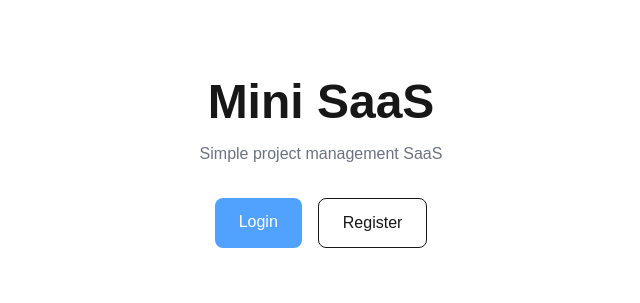
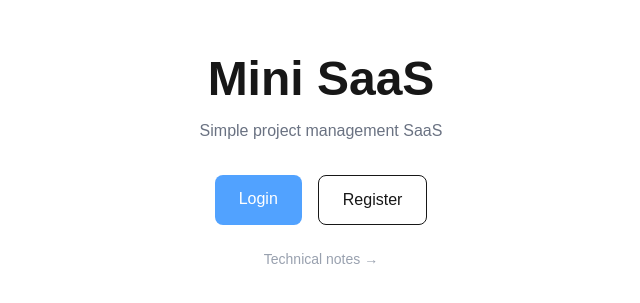
Before and after one commit to trixcoding/SaaS-TaskManager, a Next.js app in the folder myapp/: page / in a window 1280 px wide. Shown: the part 237-540 px from the top of the page, without its empty margins (319-959 px from the left). Built offline with nearby package versions, Linux system fonts and the light colour scheme; no server answers.

Commit message:
Update page.tsx

```diff
--- a/myapp/app/page.tsx
+++ b/myapp/app/page.tsx
@@ -36,6 +36,13 @@ export default async function HomePage() {
             Register
           </Link>
         </div>
+
+        <Link
+          href="/about"
+          className="mt-6 inline-block text-sm text-gray-400 hover:text-blue-400 transition"
+        >
+          Technical notes →
+        </Link>
       </div>
     </main>
   );
```
